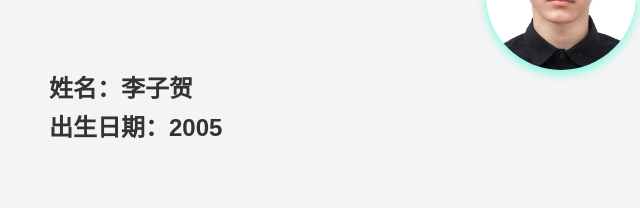
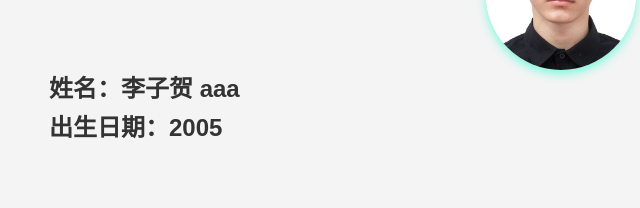
Before and after one commit to lzh-331/lizihe, a plain HTML site: page index.html in a window 1280 px wide. Shown: the part 283-491 px from the top of the page, 79-719 px from the left. Drawn offline with Linux system fonts and the light colour scheme.

Commit message:
Update index.html

```diff
--- a/index.html
+++ b/index.html
@@ -52,7 +52,7 @@
             <h2>关于我</h2>
 		        <img src="images/profile.jpg" alt="李子贺的证件照" class="profile-photo">
 			<h1>
-				姓名：李子贺<br />
+				姓名：李子贺    aaa<br />
 
 			</h1>
 			<h1>
```
